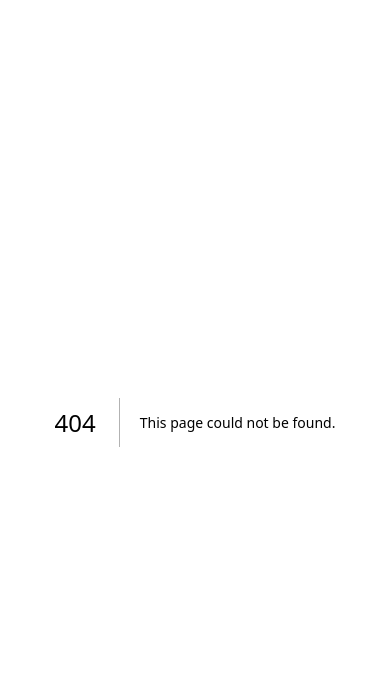
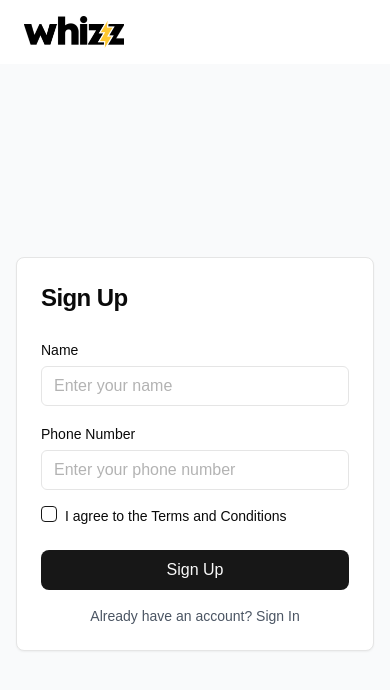
Before and after one commit to vedantbhamare-11/whizz-dashboard, a Next.js app: page /signup in a window 390 px wide. Before the commit this address had no page. Shown: the top 690 px of the page. Built offline with nearby package versions, Linux system fonts and the light colour scheme.

Commit message:
developed the sign up screen and made it responsive

```diff
--- a/package.json
+++ b/package.json
@@ -9,6 +9,8 @@
     "lint": "next lint"
   },
   "dependencies": {
+    "@radix-ui/react-checkbox": "^1.1.2",
+    "@radix-ui/react-label": "^2.1.0",
     "@radix-ui/react-separator": "^1.1.0",
     "@radix-ui/react-slot": "^1.1.0",
     "@radix-ui/react-switch": "^1.1.1",
--- a/src/app/page.tsx
+++ b/src/app/page.tsx
@@ -1,7 +1,7 @@
 import { redirect } from "next/navigation";
 
 export default function Home() {
-  // Redirect to the dashboard
-  redirect("/dashboard");
+  // Redirect to the signup page
+  redirect("/signup");
   return null; // This ensures the component doesn't render anything
 }
--- /dev/null
+++ b/src/app/signup/page.tsx
@@ -0,0 +1,83 @@
+"use client";
+
+import { Card, CardHeader, CardTitle, CardContent, CardFooter } from "@/components/ui/card";
+import { Label } from "@/components/ui/label";
+import { Input } from "@/components/ui/input";
+import { Checkbox } from "@/components/ui/checkbox";
+import { Button } from "@/components/ui/button";
+import Header from "@/components/layout/Header";
+import Link from "next/link";
+
+const SignUpPage = () => {
+  return (
+    <div className="flex flex-col h-screen bg-[#F3F3F3]">
+      {/* Header without Bell, User Icon, Switch, and Hamburger */}
+      <Header showBell={false} showUser={false} showSwitch={false} showHamburger={false} />
+
+      {/* Main Content */}
+      <div className="flex items-center justify-center flex-1 px-4 sm:px-6 lg:px-8 bg-gray-50">
+        {/* Card */}
+        <Card className="w-full max-w-sm sm:max-w-md sm:p-6 lg:p-2">
+          <CardHeader>
+            <CardTitle className="text-2xl font-bold sm:text-left">Sign Up</CardTitle>
+          </CardHeader>
+          <CardContent>
+            {/* Input Fields */}
+            <div className="space-y-4">
+              {/* Name Field */}
+              <div>
+                <Label htmlFor="name" className="text-sm font-medium">
+                  Name
+                </Label>
+                <Input
+                  id="name"
+                  type="text"
+                  placeholder="Enter your name"
+                  className="mt-1 placeholder:text-[#B3B3B3]"
+                />
+              </div>
+
+              {/* Phone Number Field */}
+              <div>
+                <Label htmlFor="phone" className="text-sm font-medium">
+                  Phone Number
+                </Label>
+                <Input
+                  id="phone"
+                  type="tel"
+                  placeholder="Enter your phone number"
+                  className="mt-1 placeholder:text-[#B3B3B3]"
+                />
+              </div>
+            </div>
+
+            {/* Checkbox */}
+            <div className="flex items-start mt-4 space-x-2">
+              <Checkbox id="terms" />
+              <Label htmlFor="terms" className="text-sm">
+                I agree to the{" "}
+                <Link href="/terms" className="hover:underline">
+                  Terms and Conditions
+                </Link>
+              </Label>
+            </div>
+          </CardContent>
+          <CardFooter className="flex flex-col items-center space-y-4">
+            {/* Sign Up Button */}
+            <Button className="w-full rounded-lg text-base">Sign Up</Button>
+
+            {/* Sign In Link */}
+            <p className="text-sm text-gray-600">
+              Already have an account?{" "}
+              <Link href="/signin" className="hover:underline">
+                Sign In
+              </Link>
+            </p>
+          </CardFooter>
+        </Card>
+      </div>
+    </div>
+  );
+};
+
+export default SignUpPage;
--- a/src/components/layout/Header.tsx
+++ b/src/components/layout/Header.tsx
@@ -4,16 +4,32 @@
 import { Bell, User, Menu } from "lucide-react";
 import Image from "next/image";
 
-const Header = ({ onMenuToggle }: { onMenuToggle: () => void }) => {
+interface HeaderProps {
+  onMenuToggle?: () => void;
+  showSwitch?: boolean; // Controls the visibility of the Online/Offline Switch
+  showBell?: boolean; // Controls the visibility of the Bell icon
+  showUser?: boolean; // Controls the visibility of the User icon
+  showHamburger?: boolean; // Controls the visibility of the Hamburger Menu icon
+}
+
+const Header = ({
+  onMenuToggle,
+  showSwitch = true,
+  showBell = true,
+  showUser = true,
+  showHamburger = true,
+}: HeaderProps) => {
   const [isOnline, setIsOnline] = useState(false);
 
   return (
     <div className="flex items-center justify-between px-6 py-4 bg-white shadow-md">
       {/* Left: Hamburger Menu and Logo */}
       <div className="flex items-center space-x-4">
+        {showHamburger && onMenuToggle && (
           <button onClick={onMenuToggle} className="lg:hidden">
             <Menu className="w-6 h-6 text-gray-600" />
           </button>
+        )}
         <Image
           src="/whizz_logo.png"
           alt="Whizz Logo"
@@ -26,20 +42,24 @@
       {/* Right: Switch, Bell, and User */}
       <div className="flex items-center space-x-6">
         {/* Online/Offline Switch */}
+        {showSwitch && (
           <div className="flex items-center space-x-2">
             <span className="text-sm font-medium text-gray-600">
               {isOnline ? "Online" : "Offline"}
             </span>
             <Switch id="online-status" onCheckedChange={() => setIsOnline(!isOnline)} />
           </div>
+        )}
 
-        {/* Bell and User Icons (hidden on smaller screens) */}
+        {/* Bell and User Icons */}
         <div className="hidden lg:flex items-center space-x-6">
+          {showBell && (
             <div className="relative cursor-pointer">
               <Bell className="w-6 h-6 text-gray-600 hover:text-gray-800" />
               <span className="absolute top-0 right-0 w-2 h-2 bg-red-500 rounded-full"></span>
             </div>
-          <User className="w-6 h-6 text-gray-600 hover:text-gray-800 cursor-pointer" />
+          )}
+          {showUser && <User className="w-6 h-6 text-gray-600 hover:text-gray-800 cursor-pointer" />}
         </div>
       </div>
     </div>
--- /dev/null
+++ b/src/components/ui/checkbox.tsx
@@ -0,0 +1,30 @@
+"use client"
+
+import * as React from "react"
+import * as CheckboxPrimitive from "@radix-ui/react-checkbox"
+import { Check } from "lucide-react"
+
+import { cn } from "@/lib/utils"
+
+const Checkbox = React.forwardRef<
+  React.ElementRef<typeof CheckboxPrimitive.Root>,
+  React.ComponentPropsWithoutRef<typeof CheckboxPrimitive.Root>
+>(({ className, ...props }, ref) => (
+  <CheckboxPrimitive.Root
+    ref={ref}
+    className={cn(
+      "peer h-4 w-4 shrink-0 rounded-sm border border-primary ring-offset-background focus-visible:outline-none focus-visible:ring-2 focus-visible:ring-ring focus-visible:ring-offset-2 disabled:cursor-not-allowed disabled:opacity-50 data-[state=checked]:bg-primary data-[state=checked]:text-primary-foreground",
+      className
+    )}
+    {...props}
+  >
+    <CheckboxPrimitive.Indicator
+      className={cn("flex items-center justify-center text-current")}
+    >
+      <Check className="h-4 w-4" />
+    </CheckboxPrimitive.Indicator>
+  </CheckboxPrimitive.Root>
+))
+Checkbox.displayName = CheckboxPrimitive.Root.displayName
+
+export { Checkbox }
--- /dev/null
+++ b/src/components/ui/input.tsx
@@ -0,0 +1,22 @@
+import * as React from "react"
+
+import { cn } from "@/lib/utils"
+
+const Input = React.forwardRef<HTMLInputElement, React.ComponentProps<"input">>(
+  ({ className, type, ...props }, ref) => {
+    return (
+      <input
+        type={type}
+        className={cn(
+          "flex h-10 w-full rounded-md border border-input bg-background px-3 py-2 text-base ring-offset-background file:border-0 file:bg-transparent file:text-sm file:font-medium file:text-foreground placeholder:text-muted-foreground focus-visible:outline-none focus-visible:ring-2 focus-visible:ring-ring focus-visible:ring-offset-2 disabled:cursor-not-allowed disabled:opacity-50 md:text-sm",
+          className
+        )}
+        ref={ref}
+        {...props}
+      />
+    )
+  }
+)
+Input.displayName = "Input"
+
+export { Input }
--- /dev/null
+++ b/src/components/ui/label.tsx
@@ -0,0 +1,26 @@
+"use client"
+
+import * as React from "react"
+import * as LabelPrimitive from "@radix-ui/react-label"
+import { cva, type VariantProps } from "class-variance-authority"
+
+import { cn } from "@/lib/utils"
+
+const labelVariants = cva(
+  "text-sm font-medium leading-none peer-disabled:cursor-not-allowed peer-disabled:opacity-70"
+)
+
+const Label = React.forwardRef<
+  React.ElementRef<typeof LabelPrimitive.Root>,
+  React.ComponentPropsWithoutRef<typeof LabelPrimitive.Root> &
+    VariantProps<typeof labelVariants>
+>(({ className, ...props }, ref) => (
+  <LabelPrimitive.Root
+    ref={ref}
+    className={cn(labelVariants(), className)}
+    {...props}
+  />
+))
+Label.displayName = LabelPrimitive.Root.displayName
+
+export { Label }
```
Also changed, not shown: 1 other file (tests, documents, lock files or other folders). Lines whose indentation alone changed are shown as unchanged.
